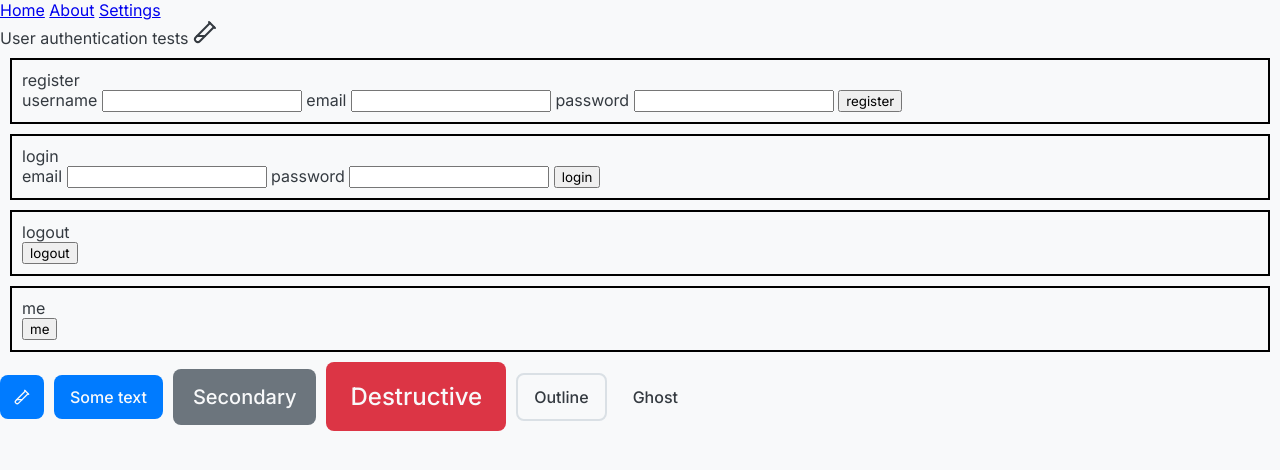
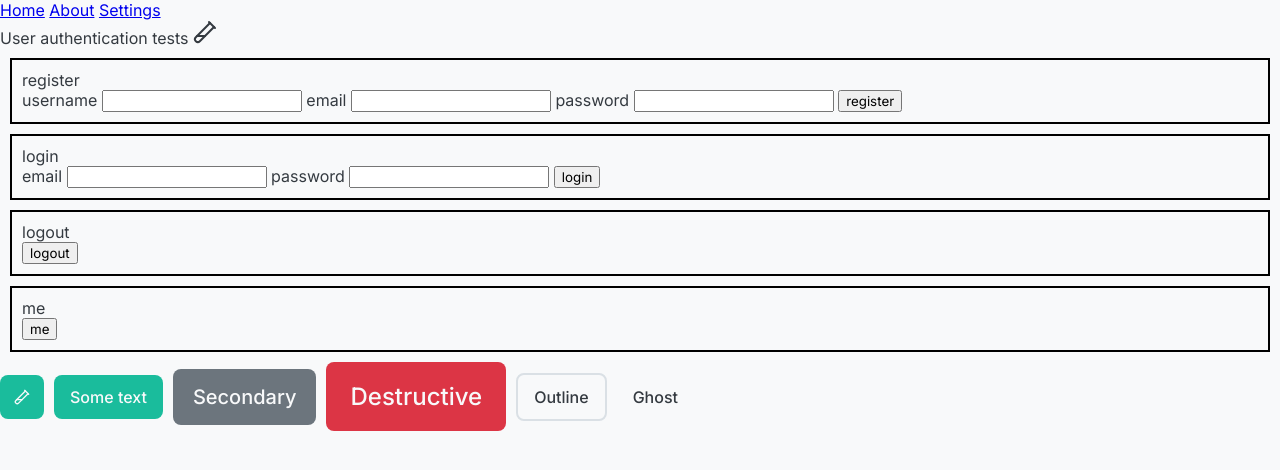
Before and after one commit to Vaalley/kohai-ui, a SvelteKit app: page / in a window 1280 px wide. Shown: the top 470 px of the page. Built offline with nearby package versions, Linux system fonts and the light colour scheme; no server answers.

Commit message:
changed primary color

```diff
--- a/src/styles/variables.css
+++ b/src/styles/variables.css
@@ -1,7 +1,7 @@
 :root {
 	/* Colors */
-	--primary-color: #007bff;
-	--primary-color-dark: #0056b3;
+	--primary-color: #1abc9c;
+	--primary-color-dark: #16a085;
 	--secondary-color: #6c757d;
 	--secondary-color-dark: #545b62;
 	--success-color: #28a745;
```
